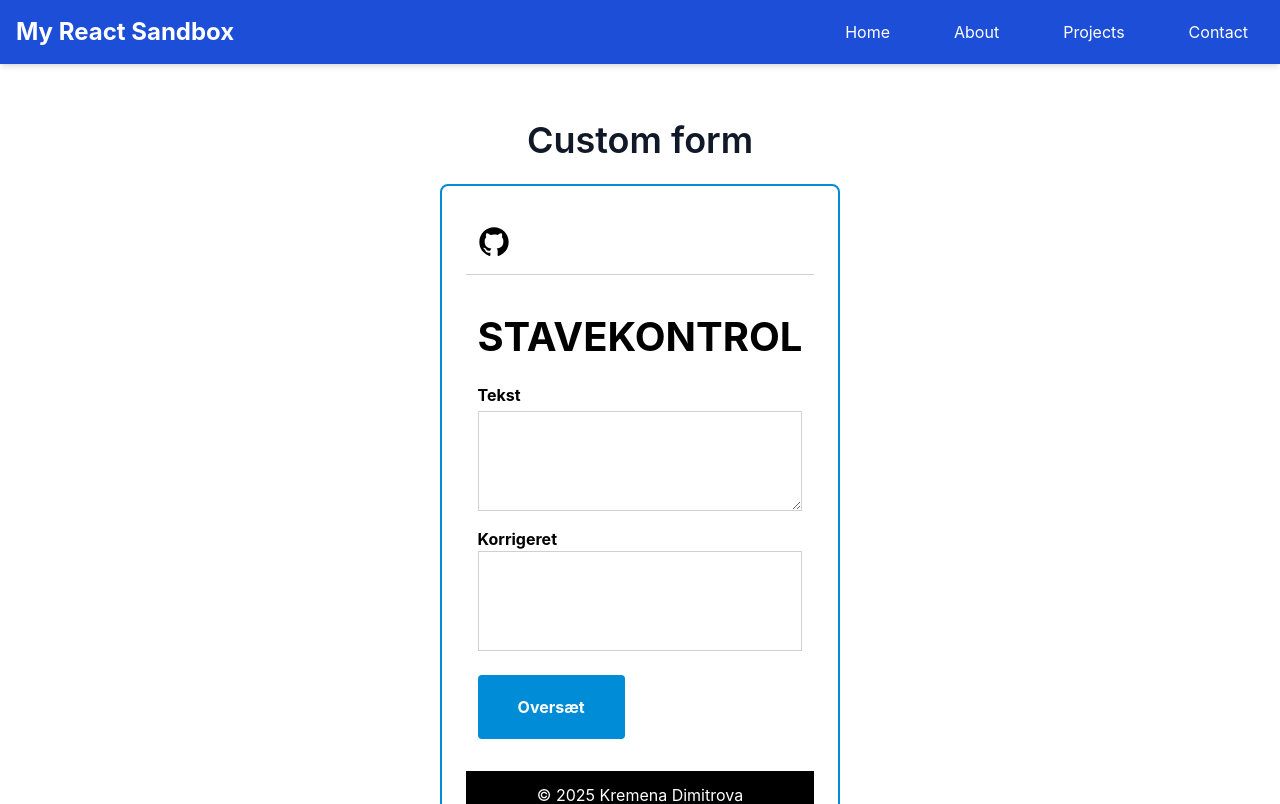
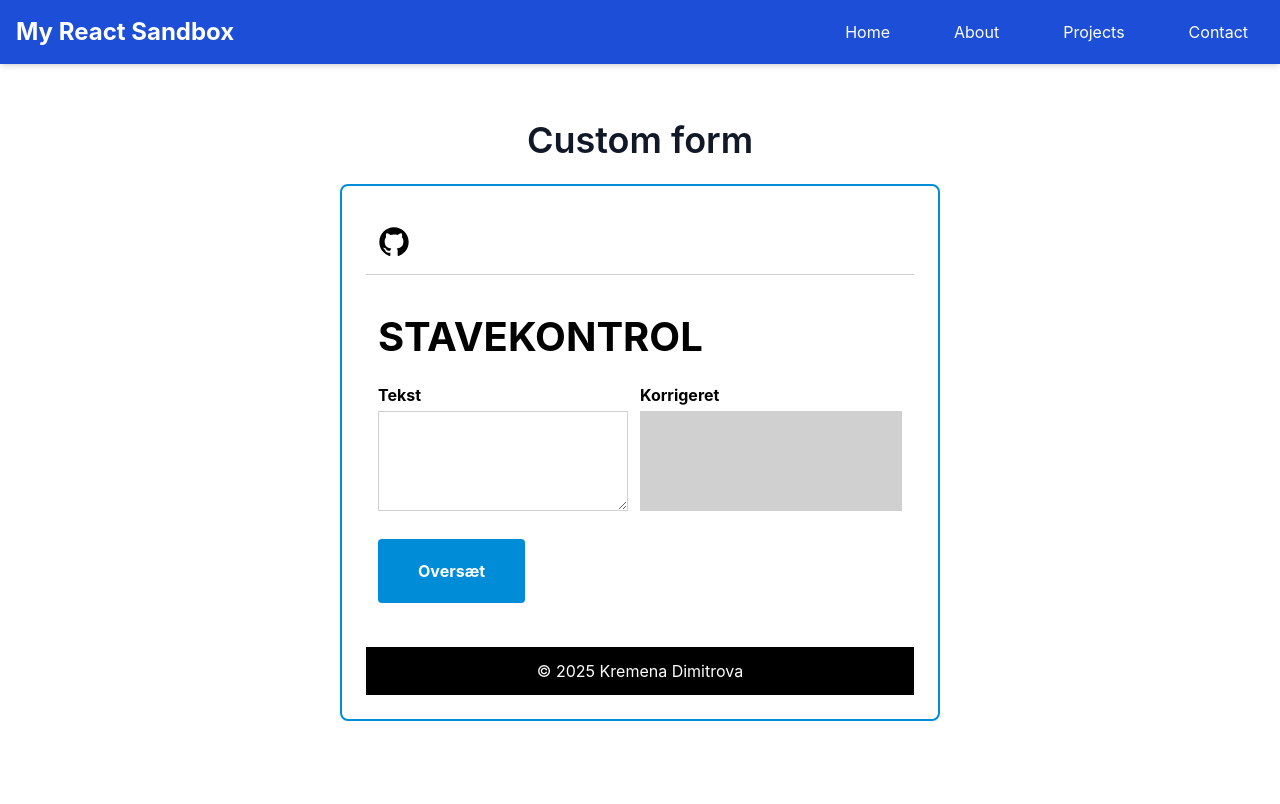
Before and after one commit to krem13/React_playground, a React (Create React App) app: page /formpage in a window 1280 px wide. Shown: the top 804 px of the page. Built offline with nearby package versions, Linux system fonts and the light colour scheme.

Commit message:
fix: responsive styling

```diff
--- a/src/components/CustomTextField.tsx
+++ b/src/components/CustomTextField.tsx
@@ -1,8 +1,8 @@
-import { useState } from "react";
+import { ReactNode, useState } from "react";
 
 export default function CustomTextField() {
   const [input, setInput] = useState("");
-  const [result, setResult] = useState("");
+  const [result, setResult] = useState<ReactNode>("");
   const [loading, setLoading] = useState(false);
 
   async function handleSubmit(e: React.FormEvent<HTMLFormElement>) {
@@ -12,7 +12,7 @@ export default function CustomTextField() {
     try {
       const words = input.split(/\s+/);
       const correctedWords = await Promise.all(
-        words.map(async (word) => {
+        words.map(async (word, idx) => {
           if (!word) return "";
           const response = await fetch(
             `https://kodeopgave2.azurewebsites.net/api/corrections/${encodeURIComponent(
@@ -21,13 +21,19 @@ export default function CustomTextField() {
           );
           if (response.ok) {
             const data = await response.text();
-            return data ? data : word;
+            return data ? (
+              <span key={idx} className="text-red-500">
+                {data}{" "}
+              </span>
+            ) : (
+              word + " "
+            );
           } else {
-            return word;
+            return word + " ";
           }
         })
       );
-      setResult(correctedWords.join(" "));
+      setResult(correctedWords);
     } catch (error) {
       setResult("Der opstod en fejl ved forbindelsen til API'et.");
     }
@@ -36,7 +42,7 @@ export default function CustomTextField() {
 
   return (
     <>
-      <div className="border-[2px] border-di1 rounded-lg p-6">
+      <div className="border-[2px] border-di1 rounded-lg p-6 sm:w-[600px] w-full">
         <header className="w-full border-di border-b max-w-[1680px] p-3">
           <div>
             <a
@@ -53,7 +59,7 @@ export default function CustomTextField() {
                 version="1.1"
                 width="32"
                 data-view-component="true"
-                className="octicon octicon-mark-github h-10"
+                className="octicon octicon-mark-github sm:h-10 h-8"
               >
                 <path d="M12 1C5.923 1 1 5.923 1 12c0 4.867 3.149 8.979 7.521 10.436.55.096.756-.233.756-.522 0-.262-.013-1.128-.013-2.049-2.764.509-3.479-.674-3.699-1.292-.124-.317-.66-1.293-1.127-1.554-.385-.207-.936-.715-.014-.729.866-.014 1.485.797 1.691 1.128.99 1.663 2.571 1.196 3.204.907.096-.715.385-1.196.701-1.471-2.448-.275-5.005-1.224-5.005-5.432 0-1.196.426-2.186 1.128-2.956-.111-.275-.496-1.402.11-2.915 0 0 .921-.288 3.024 1.128a10.193 10.193 0 0 1 2.75-.371c.936 0 1.871.123 2.75.371 2.104-1.43 3.025-1.128 3.025-1.128.605 1.513.221 2.64.111 2.915.701.77 1.127 1.747 1.127 2.956 0 4.222-2.571 5.157-5.019 5.432.399.344.743 1.004.743 2.035 0 1.471-.014 2.654-.014 3.025 0 .289.206.632.756.522C19.851 20.979 23 16.854 23 12c0-6.077-4.922-11-11-11Z"></path>
               </svg>
@@ -63,11 +69,11 @@ export default function CustomTextField() {
         <main>
           <section className="max-w-[1150px] px-3 py-8 text-start">
             <form onSubmit={handleSubmit}>
-              <h1 className="text-[40px] font-bold mb-4 uppercase">
+              <h1 className="sm:text-[40px] text-[30px] font-bold mb-4 uppercase">
                 Stavekontrol
               </h1>
-              <div>
-                <div className="flex flex-col mb-4">
+              <div className="sm:flex block">
+                <div className="flex flex-col mb-4 sm:w-1/2 w-full sm:pr-3 pr-0">
                   <label htmlFor="textarea" className="font-bold mb-1">
                     Tekst
                   </label>
@@ -78,20 +84,20 @@ export default function CustomTextField() {
                     onChange={(e) => setInput(e.target.value)}
                   ></textarea>
                 </div>
-                <div>
+                <div className="flex flex-col mb-4 sm:w-1/2 w-full">
                   <label className="font-bold mb-1">Korrigeret</label>
-                  <div className="border border-di p-2 h-[100px]">
+                  <div className="border border-di p-2 h-[100px] bg-di">
                     {loading ? "Henter korrektioner..." : result}
+                  </div>
                 </div>
               </div>
               <div>
                 <button
                   type="submit"
-                    className="button button--primary bg-di1 text-white font-bold py-5 px-10 rounded-[4px] mt-6"
+                  className="button button--primary bg-di1 text-white font-bold py-5 px-10 rounded-[4px] my-3"
                 >
                   Oversæt
                 </button>
-                </div>
               </div>
             </form>
           </section>
```
Lines whose indentation alone changed are shown as unchanged.
